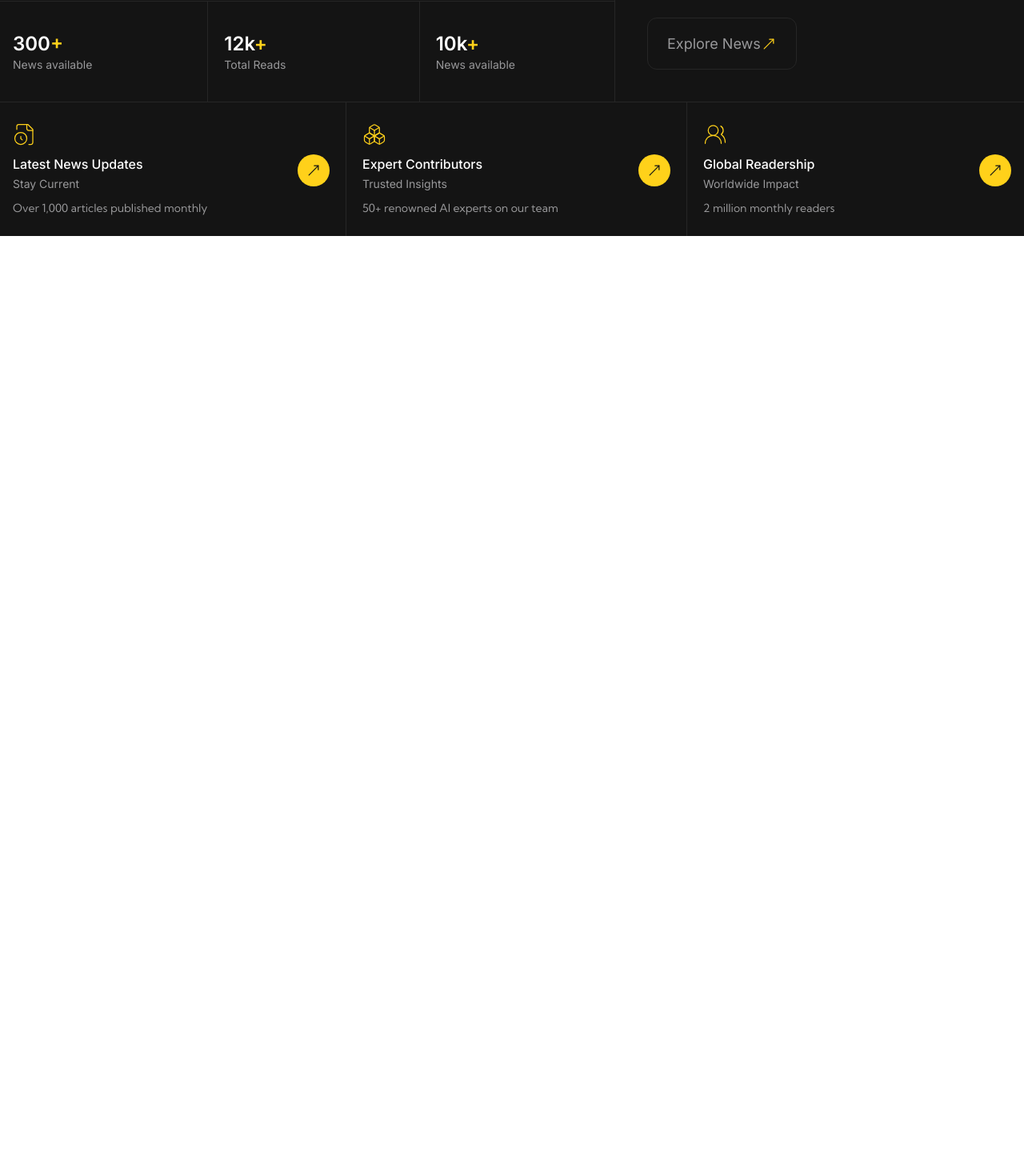
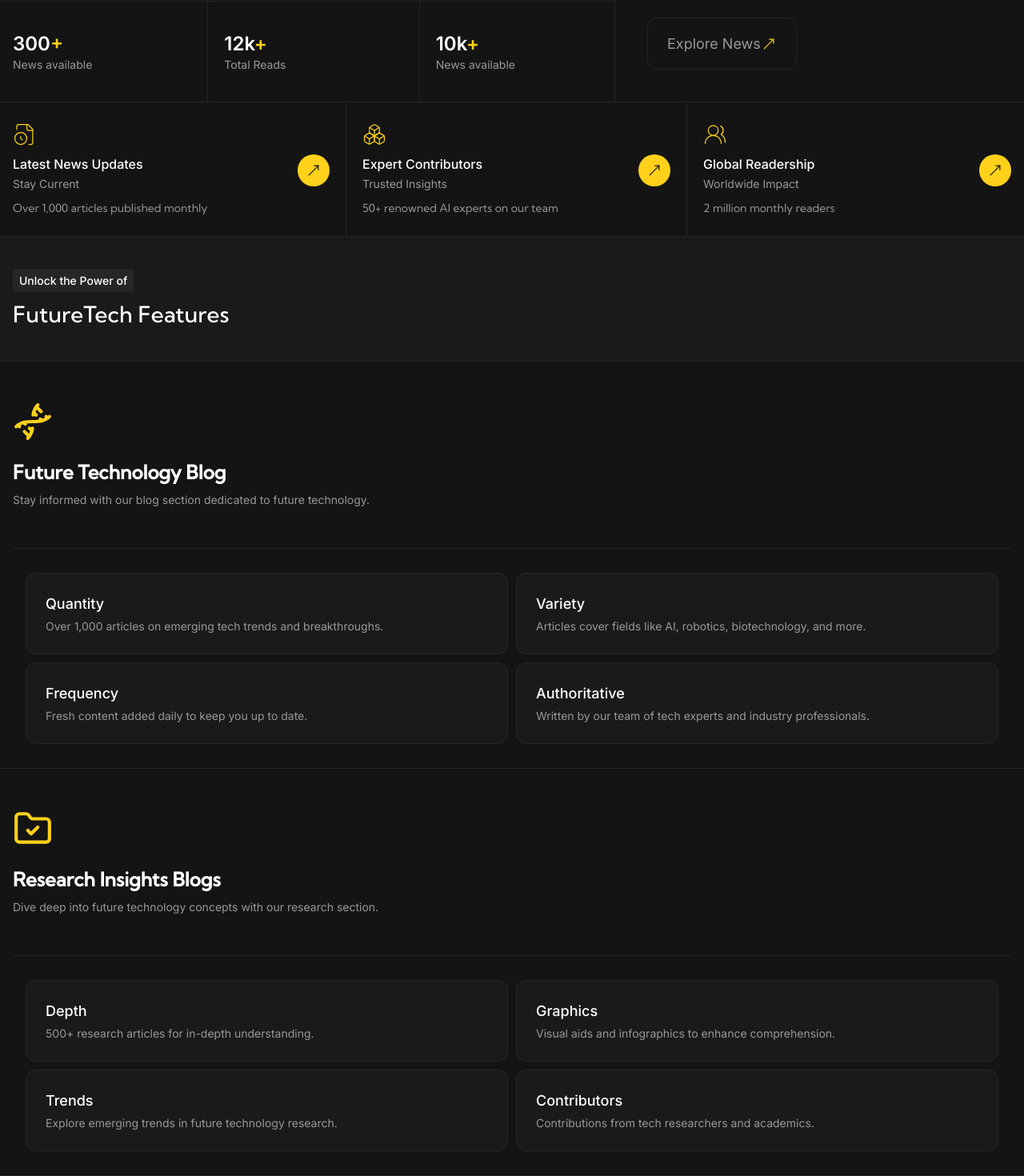
Before and after one commit to karoljaro/Blog-aplication-vue-elysia, a Nuxt app in the folder frontend/: page / in a window 1280 px wide. Shown: the part 505-1975 px from the top of the page at 80% size. Before the commit the page ends 800 px from the top, so only its background shows below. Built offline with nearby package versions, Linux system fonts and the light colour scheme.

Commit message:
feat: Add ContentBox component and FutureTech section
Added a new ContentBox component for sharing content and
implemented a new FutureTech section with detailed features.

```diff
--- /dev/null
+++ b/frontend/components/home/Section_FutureTech.vue
@@ -0,0 +1,104 @@
+<template>
+   <section class="flex min-h-screen flex-col">
+      <!-- ------------ SECTION HEADER ------------ -->
+      <div class="w-full border-y border-y-dark/15 bg-dark/10">
+         <div class="mx-auto max-w-screen-xl sm:space-y-2.5 sm:px-4 sm:py-10 lg:px-20 lg:py-20 xl:space-y-4 xl:px-40.5 xl:py-30">
+            <SharedSectionLabel> Unlock the Power of </SharedSectionLabel>
+
+            <h1 class="text-left font-kumbh-sans font-medium !leading-[130%] -tracking-[3%] text-white sm:space-y-2.5 sm:text-[1.75rem] lg:text-[2.75rem] xl:space-y-4 xl:text-[3.625rem]">
+               FutureTech Features
+            </h1>
+         </div>
+      </div>
+
+      <!-- ------------ Future Technology Blog ------------ -->
+
+      <div class="mx-auto flex max-w-screen-xl border-b border-b-dark/15 sm:flex-col sm:px-4 lg:flex-row lg:px-20 xl:px-40.5">
+         <!-- LEFT SIDE -->
+         <div
+            class="lg:pr-15 xl:space-y-12.5 flex flex-col items-end justify-center border-b-dark/15 sm:space-y-5 sm:border-b sm:py-12.5 lg:w-4/5 lg:space-y-10 lg:border-b-0 lg:border-r lg:border-r-dark/15 lg:py-0 xl:pr-20"
+         >
+            <Dna class="lg:size-15 sm:size-12.5 self-start text-yellow/55 xl:size-20" />
+            <div class="self-start sm:space-y-1.5 lg:space-y-2.5 xl:space-y-4">
+               <h2 class="text-left font-kumbh-sans font-semibold !leading-normal -tracking-[3%] text-white sm:text-2xl lg:text-[1.875rem] xl:text-[2.5rem]">Future Technology Blog</h2>
+               <p class="text-left font-inter font-normal !leading-normal -tracking-[3%] text-grey/60 sm:text-sm lg:text-base xl:text-lg">
+                  Stay informed with our blog section dedicated to future technology.
+               </p>
+            </div>
+         </div>
+
+         <!-- RIGHT SIDE -->
+         <div class="lg:py-15 lg:pl-15 flex flex-wrap sm:gap-2.5 sm:px-4 sm:py-7.5 lg:w-fit lg:gap-5 lg:pr-0 xl:gap-7.5 xl:py-20 xl:pl-20">
+            <SharedContentBox class="min-w-80 flex-1 basis-[40%] sm:space-y-1 sm:p-6 lg:space-y-4 lg:p-7.5 xl:space-y-5 xl:p-10">
+               <h3 class="text-left font-inter font-medium !leading-normal -tracking-[3%] text-white sm:text-lg lg:text-xl xl:text-2xl">Quantity</h3>
+               <p class="text-left font-inter font-normal !leading-normal -tracking-[3%] text-grey/60 sm:text-sm lg:text-base xl:text-lg">
+                  Over 1,000 articles on emerging tech trends and breakthroughs.
+               </p>
+            </SharedContentBox>
+
+            <SharedContentBox class="min-w-80 flex-1 basis-[40%] sm:space-y-1 sm:p-6 lg:space-y-4 lg:p-7.5 xl:space-y-5 xl:p-10">
+               <h3 class="text-left font-inter font-medium !leading-normal -tracking-[3%] text-white sm:text-lg lg:text-xl xl:text-2xl">Variety</h3>
+               <p class="text-left font-inter font-normal !leading-normal -tracking-[3%] text-grey/60 sm:text-sm lg:text-base xl:text-lg">
+                  Articles cover fields like AI, robotics, biotechnology, and more.
+               </p>
+            </SharedContentBox>
+
+            <SharedContentBox class="min-w-80 flex-1 basis-[40%] sm:space-y-1 sm:p-6 lg:space-y-4 lg:p-7.5 xl:space-y-5 xl:p-10">
+               <h3 class="text-left font-inter font-medium !leading-normal -tracking-[3%] text-white sm:text-lg lg:text-xl xl:text-2xl">Frequency</h3>
+               <p class="text-left font-inter font-normal !leading-normal -tracking-[3%] text-grey/60 sm:text-sm lg:text-base xl:text-lg">Fresh content added daily to keep you up to date.</p>
+            </SharedContentBox>
+
+            <SharedContentBox class="min-w-80 flex-1 basis-[40%] sm:space-y-1 sm:p-6 lg:space-y-4 lg:p-7.5 xl:space-y-5 xl:p-10">
+               <h3 class="text-left font-inter font-medium !leading-normal -tracking-[3%] text-white sm:text-lg lg:text-xl xl:text-2xl">Authoritative</h3>
+               <p class="text-left font-inter font-normal !leading-normal -tracking-[3%] text-grey/60 sm:text-sm lg:text-base xl:text-lg">
+                  Written by our team of tech experts and industry professionals.
+               </p>
+            </SharedContentBox>
+         </div>
+      </div>
+
+      <!-- ------------ Research Insights Blogs ------------ -->
+
+      <div class="mx-auto flex max-w-screen-xl border-b border-b-dark/15 sm:flex-col sm:px-4 lg:flex-row lg:px-20 xl:px-40.5">
+         <!-- LEFT SIDE -->
+         <div
+            class="lg:pr-15 xl:space-y-12.5 flex flex-col items-end justify-center border-b-dark/15 sm:space-y-5 sm:border-b sm:py-12.5 lg:w-4/5 lg:space-y-10 lg:border-b-0 lg:border-r lg:border-r-dark/15 lg:py-0 xl:pr-20"
+         >
+            <FolderCheck class="lg:size-15 sm:size-12.5 self-start text-yellow/55 xl:size-20" />
+            <div class="self-start sm:space-y-1.5 lg:space-y-2.5 xl:space-y-4">
+               <h2 class="text-left font-kumbh-sans font-semibold !leading-normal -tracking-[3%] text-white sm:text-2xl lg:text-[1.875rem] xl:text-[2.5rem]">Research Insights Blogs</h2>
+               <p class="text-left font-inter font-normal !leading-normal -tracking-[3%] text-grey/60 sm:text-sm lg:text-base xl:text-lg">
+                  Dive deep into future technology concepts with our research section.
+               </p>
+            </div>
+         </div>
+
+         <!-- RIGHT SIDE -->
+         <div class="lg:py-15 lg:pl-15 flex flex-wrap sm:gap-2.5 sm:px-4 sm:py-7.5 lg:w-fit lg:gap-5 lg:pr-0 xl:gap-7.5 xl:py-20 xl:pl-20">
+            <SharedContentBox class="min-w-80 flex-1 basis-[40%] sm:space-y-1 sm:p-6 lg:space-y-4 lg:p-7.5 xl:space-y-5 xl:p-10">
+               <h3 class="text-left font-inter font-medium !leading-normal -tracking-[3%] text-white sm:text-lg lg:text-xl xl:text-2xl">Depth</h3>
+               <p class="text-left font-inter font-normal !leading-normal -tracking-[3%] text-grey/60 sm:text-sm lg:text-base xl:text-lg">500+ research articles for in-depth understanding.</p>
+            </SharedContentBox>
+
+            <SharedContentBox class="min-w-80 flex-1 basis-[40%] sm:space-y-1 sm:p-6 lg:space-y-4 lg:p-7.5 xl:space-y-5 xl:p-10">
+               <h3 class="text-left font-inter font-medium !leading-normal -tracking-[3%] text-white sm:text-lg lg:text-xl xl:text-2xl">Graphics</h3>
+               <p class="text-left font-inter font-normal !leading-normal -tracking-[3%] text-grey/60 sm:text-sm lg:text-base xl:text-lg">Visual aids and infographics to enhance comprehension.</p>
+            </SharedContentBox>
+
+            <SharedContentBox class="min-w-80 flex-1 basis-[40%] sm:space-y-1 sm:p-6 lg:space-y-4 lg:p-7.5 xl:space-y-5 xl:p-10">
+               <h3 class="text-left font-inter font-medium !leading-normal -tracking-[3%] text-white sm:text-lg lg:text-xl xl:text-2xl">Trends</h3>
+               <p class="text-left font-inter font-normal !leading-normal -tracking-[3%] text-grey/60 sm:text-sm lg:text-base xl:text-lg">Explore emerging trends in future technology research.</p>
+            </SharedContentBox>
+
+            <SharedContentBox class="min-w-80 flex-1 basis-[40%] sm:space-y-1 sm:p-6 lg:space-y-4 lg:p-7.5 xl:space-y-5 xl:p-10">
+               <h3 class="text-left font-inter font-medium !leading-normal -tracking-[3%] text-white sm:text-lg lg:text-xl xl:text-2xl">Contributors</h3>
+               <p class="text-left font-inter font-normal !leading-normal -tracking-[3%] text-grey/60 sm:text-sm lg:text-base xl:text-lg">Contributions from tech researchers and academics.</p>
+            </SharedContentBox>
+         </div>
+      </div>
+   </section>
+</template>
+
+<script setup lang="ts">
+import { Dna, FolderCheck } from 'lucide-vue-next';
+</script>
--- /dev/null
+++ b/frontend/components/shared/ContentBox.vue
@@ -0,0 +1,5 @@
+<template>
+    <div class="bg-dark/10 border border-dark/15 rounded-xl">
+        <slot />
+    </div>
+</template>
--- /dev/null
+++ b/frontend/components/shared/SectionLabel.vue
@@ -0,0 +1,7 @@
+<template>
+   <div class="rounded bg-dark/15 text-center sm:px-2 sm:py-1 xl:px-2.5 xl:py-1.5 max-w-max">
+      <p class="text-left font-inter font-medium !leading-normal -tracking-[3%] text-white sm:text-sm lg:text-base xl:text-xl">
+         <slot />
+      </p>
+   </div>
+</template>
--- a/frontend/pages/index.vue
+++ b/frontend/pages/index.vue
@@ -1,5 +1,6 @@
 <template>
     <div>
         <HomeMain />
+        <HomeSectionFutureTech />
     </div>
 </template>
--- a/frontend/tailwind.config.ts
+++ b/frontend/tailwind.config.ts
@@ -40,15 +40,20 @@
          },
 
          spacing: {
-            '7.5': '1.875rem'
+            '7.5': '1.875rem',
+            '12.5': '3.125rem',
          },
 
          size: {
-            '13': '3.25rem'
+            '12.5': '3.125rem',
+            '13': '3.25rem',
+            '15': '3.75rem'
          },
 
          padding: {
             '40.5': '10.125rem',
+            '30': '7.5rem',
+            '15': '3.75rem',
             '12.5': '3.125rem',
             '4.5': '1.125rem'
          },
```
Also changed, not shown: 1 other file (tests, documents, lock files or other folders).
